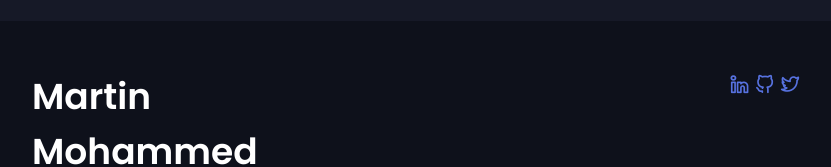
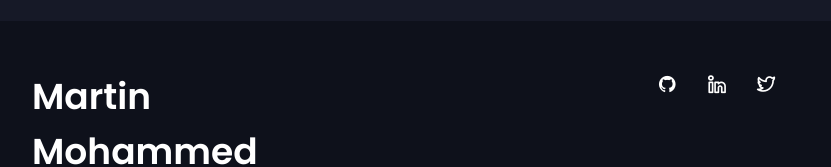
Before and after one commit to MartinMohammed/personal-portfolio, a website: page index.html in a window 1280 px wide. Shown: the part 4476-4643 px from the top of the page, without its empty margins (224-1055 px from the left). Drawn offline with nearby package versions, Linux system fonts and the light colour scheme.

Commit message:
update footer icons

```diff
--- a/index.html
+++ b/index.html
@@ -1335,23 +1335,23 @@
           </ul>
           <div class="footer__socials">
             <a
-              href="https://linkedin.com/in/martin-mohammed"
+              href="https://www.facebook.com/"
               target="_blank"
-              class="home__social-icon"
+              class="footer__social"
+            >
+              <i class="uil uil-github"></i>
+            </a>
+            <a
+              href="https://www.instagram.com/"
+              target="_blank"
+              class="footer__social"
             >
               <i class="uil uil-linkedin-alt"></i>
             </a>
             <a
-              href="https://github.com/MartinMohammed?tab=repositories"
-              target="_blank"
-              class="home__social-icon"
-            >
-              <i class="uil uil-github-alt"></i>
-            </a>
-            <a
               href="https://x.com/MartinMoha70691"
               target="_blank"
-              class="home__social-icon"
+              class="footer__social"
             >
               <i class="uil uil-twitter-alt"></i>
             </a>
```
